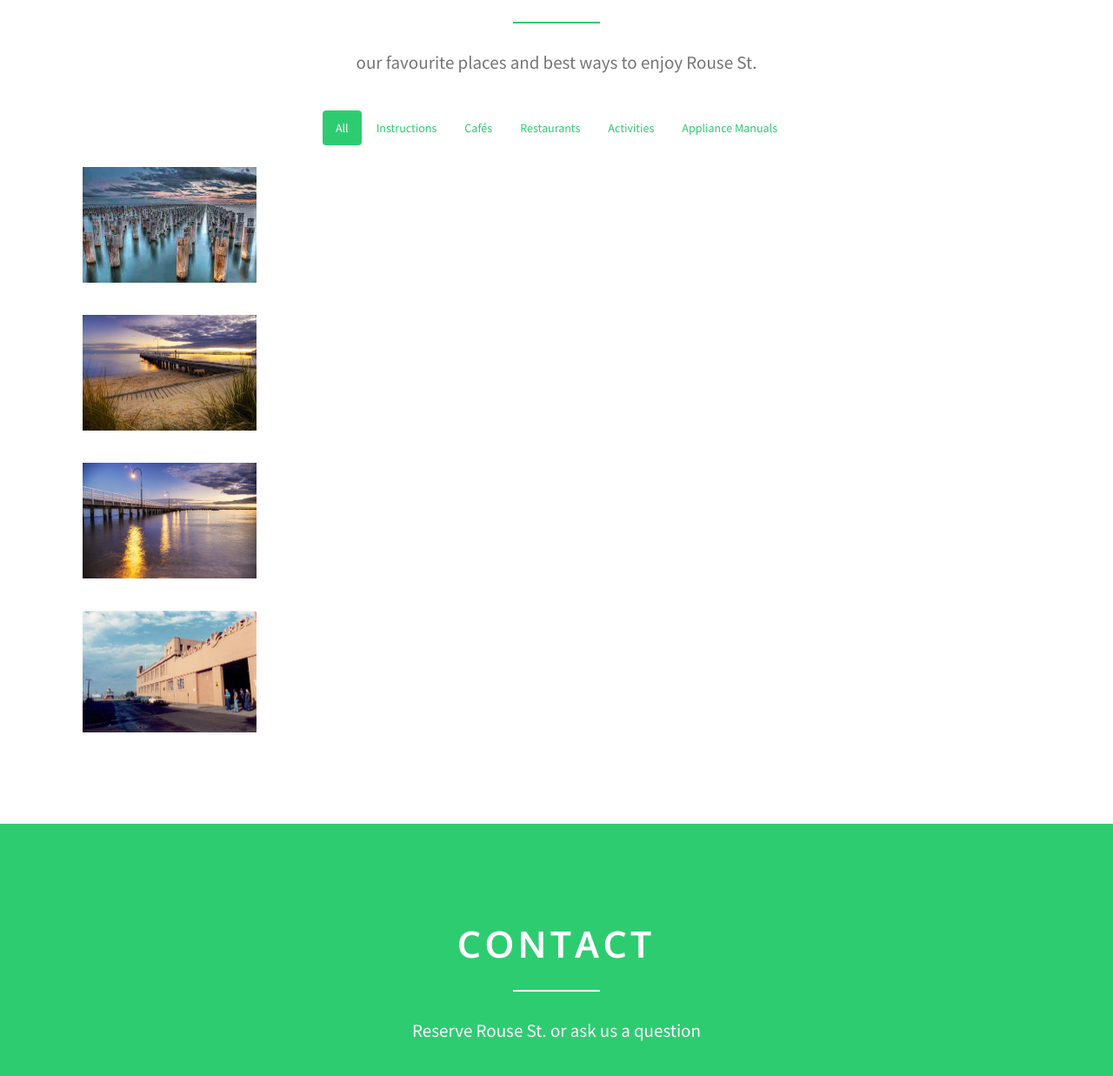
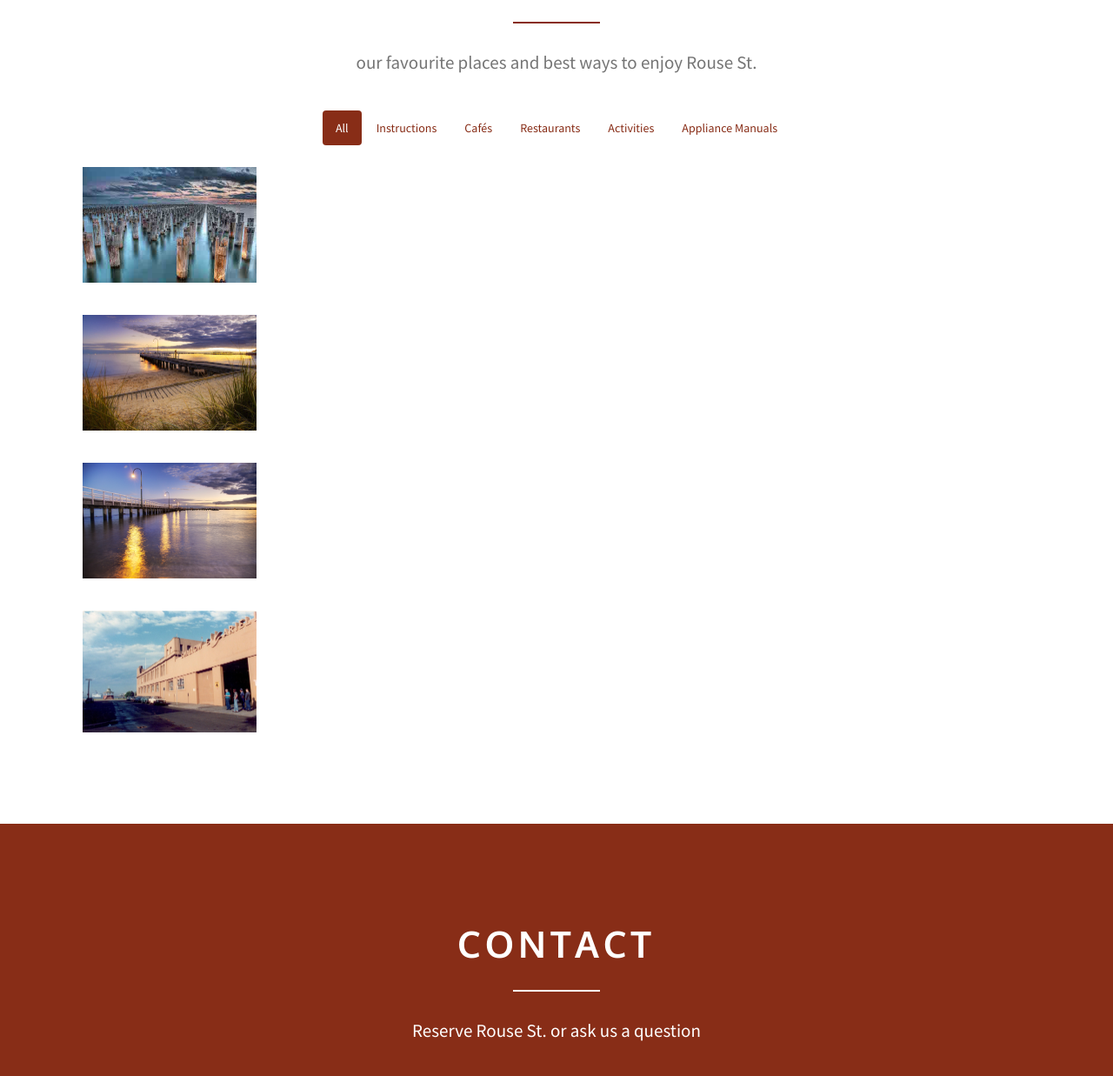
Before and after one commit to keeganjoyce/rousest, a plain HTML site: page index.html in a window 1280 px wide. Shown: the part 2103-3340 px from the top of the page at 87% size. Drawn offline with Linux system fonts and the light colour scheme; a script that the page names is missing.

Commit message:
Update Colour

```diff
--- a/css/colors/red.css
+++ b/css/colors/red.css
@@ -5,16 +5,16 @@ a:link,a:visited,.navbar-default .navbar-nav>li>a:hover,
 .navbar-default .navbar-nav>li>a:focus,a:hover,a:active,.navbar-default .navbar-nav>.active>a,
 .navbar-default .navbar-nav>.active>a:hover,
 .navbar-default .navbar-nav>.active>a:focus{
-	color:#e74c3c;
+	color:#882D17;
 }
 
 .spacer,.nav-pills>li.active>a, .nav-pills>li.active>a:hover, .nav-pills>li.active>a:focus,#grid .mix .overlay {
 
-background: #e74c3c;
+background: #882D17;
 }
 
 #page-contact{
-	background: #e74c3c;
+	background: #882D17;
 	color:#fff;
 }
 
@@ -28,5 +28,5 @@ background: #e74c3c;
 
 .btn.btn-default:hover,
 .btn.btn-default:active{
-    color:#e74c3c;
+    color:#882D17;
 }
--- a/index.html
+++ b/index.html
@@ -24,10 +24,10 @@
         <!-- Color styles -->
         <!-- <link rel="stylesheet" href="css/colors/blue.css">-->
        <!-- <link rel="stylesheet" href="css/colors/yellow.css">-->
-       <!-- <link rel="stylesheet" href="css/colors/red.css">-->
+       <link rel="stylesheet" href="css/colors/red.css">
        <!--  <link rel="stylesheet" href="css/colors/purple.css">-->
        <!--  <link rel="stylesheet" href="css/colors/orange.css">-->
-       <link rel="stylesheet" href="css/colors/green.css">
+       <!--<link rel="stylesheet" href="css/colors/green.css">-->
 
          <!-- Feature detection -->
         <script src="js/modernizr-2.6.2.min.js"></script>
```
